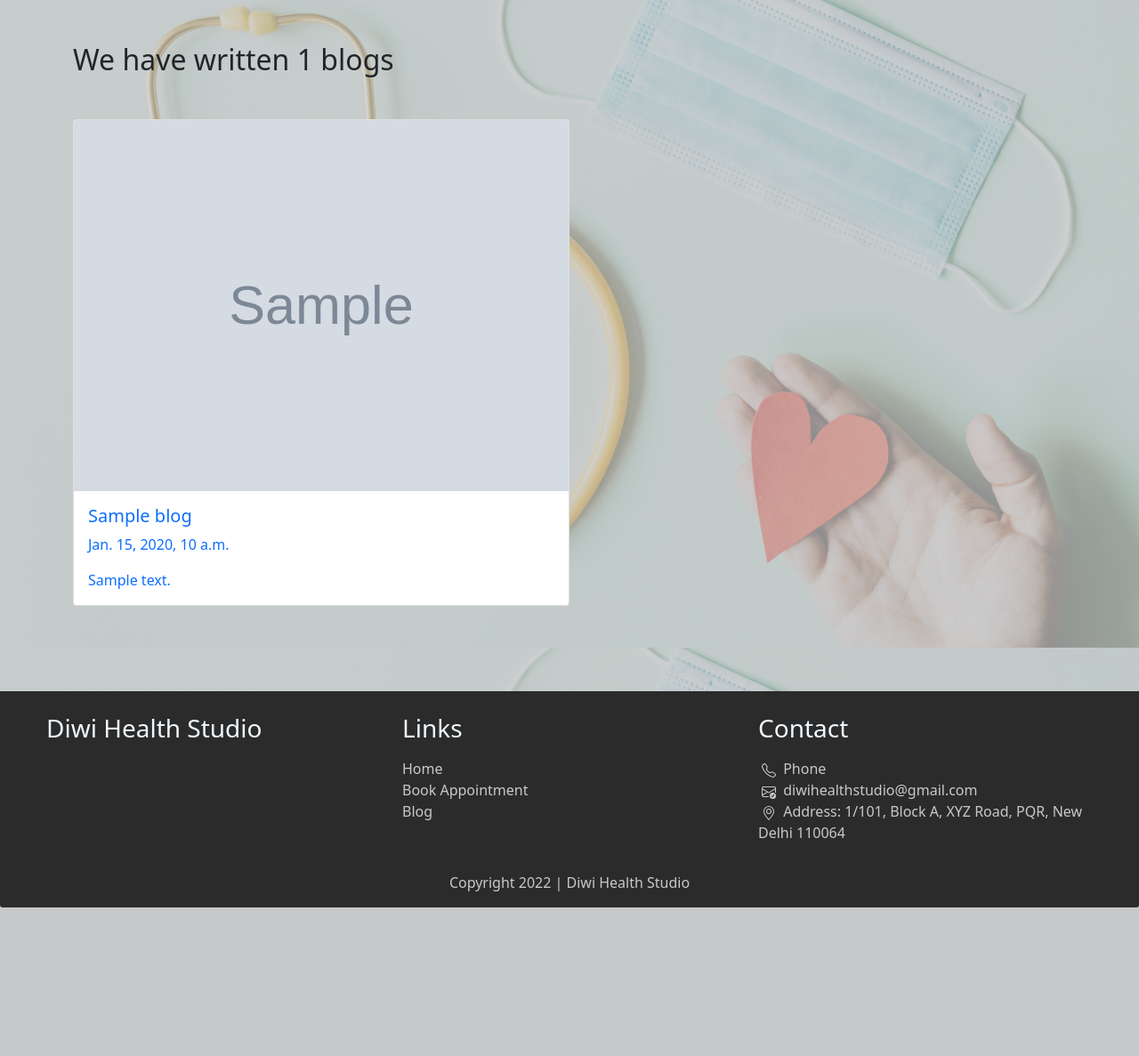
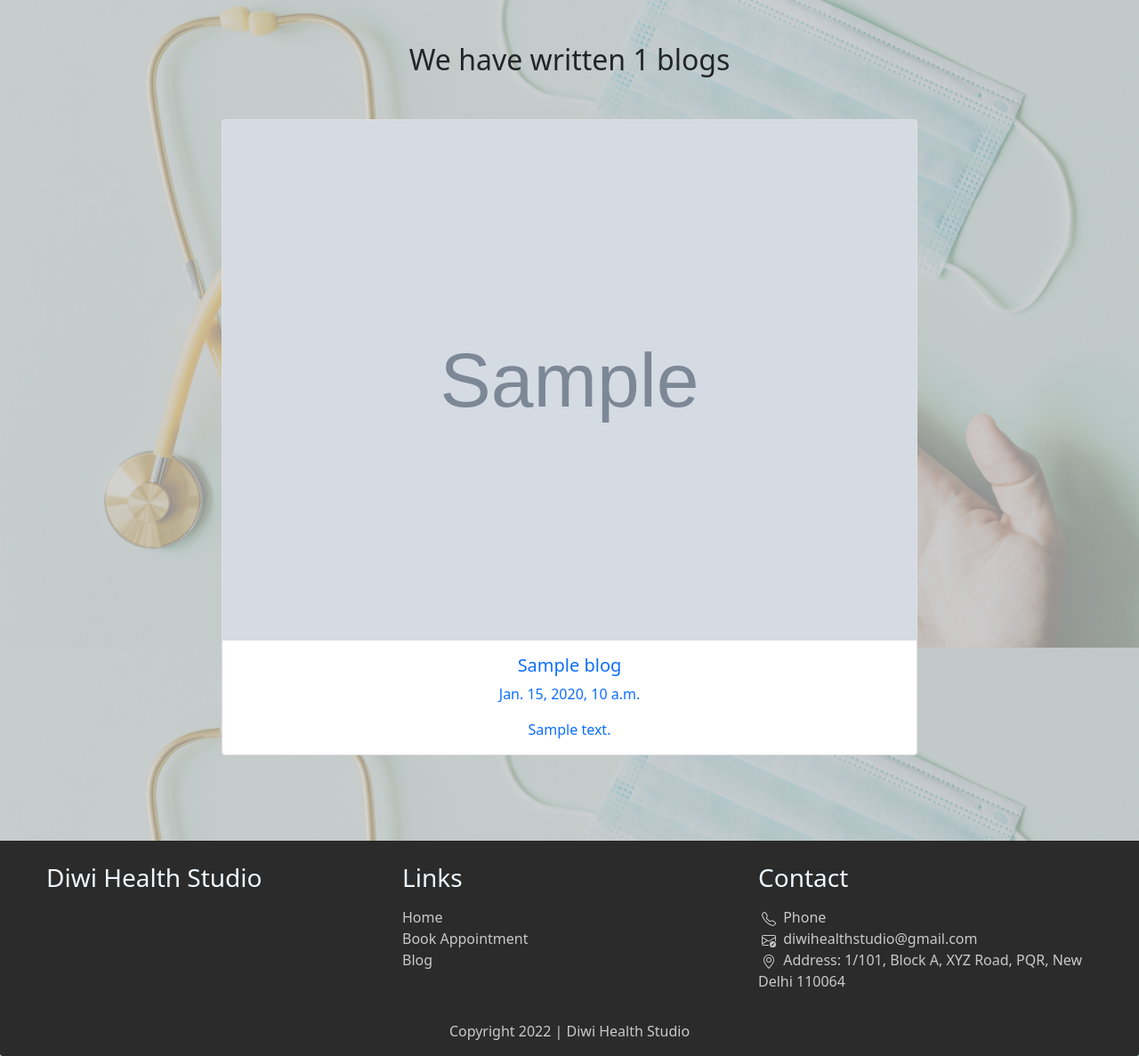
Before and after one commit to advanced-bencoding/diwi-health-studio-webapp, a Django app: template blog/templates/blog/all_blogs.html in a window 1280 px wide. Shown: the part 72-1259 px from the top of the page at 89% size. Before the commit the page ends 1092 px from the top, so only its background shows below. Run offline with Django 3.2, Linux system fonts and the light colour scheme; the template is opened without the code that fills it: most values are stand-ins (such as "Sample title", 1, 10 or a date in 2020); grey boxes marked "Sample" are stand-in pictures; data that the repository does not hold is empty; parts of the project's set-up code (start-up, migrations or seed data) failed here and were passed over.

Commit message:
centered blogs

```diff
--- a/blog/templates/blog/all_blogs.html
+++ b/blog/templates/blog/all_blogs.html
@@ -3,11 +3,12 @@
 {% block content %}
 
 <div class="container py-5">
+    <center>
         <h2>We have written {{ blogs.count }} blogs</h2>
 
         {% for blog in blogs reversed %}
         <a href="{% url 'detail' blog.id %}" style="text-decoration: none;">
-    <div class="card my-5" style="width: 50%;">
+        <div class="card my-5" style="width: 70%;">
             <img class="card-img-top" src="{{ blog.image.url }}" alt="Blog image">
             <div class="card-body">
               <h5 class="card-title">{{ blog.title }}</h5>
@@ -17,6 +18,6 @@
         </div>
         </a>
         {% endfor %}
-
+    </center>
 </div>
 {% endblock %}
```
Lines whose indentation alone changed are shown as unchanged.
